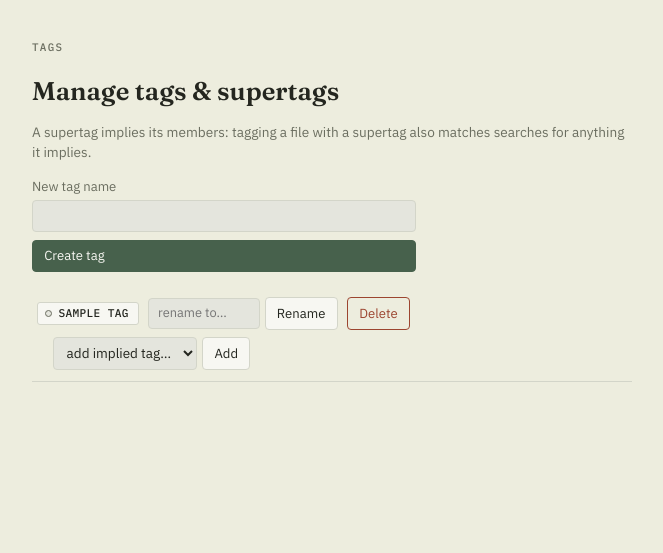
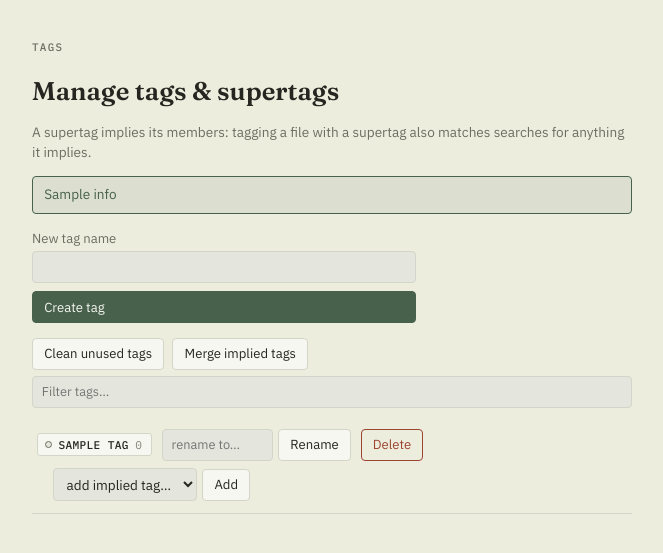
Before and after one commit to sameer-n012/tagger, a FastAPI app: template src/tagger/templates/tags.html in a window 1280 px wide. Shown: the part 47-600 px from the top of the page, without its empty margins (308-971 px from the left). Run offline with FastAPI, Linux system fonts and the light colour scheme; the template is opened without the code that fills it: most values are stand-ins (such as "Sample title", 1, 10 or a date in 2020).

Commit message:
Manage-tags page: search, scroll preservation, clean/merge, counts
- Filter input on the manage-tags page (same substring-match pattern as
  the browse page's left-panel tag filter), plus a matching filter on
  the browse page was already there -- this adds it to tags.html.
- Every action on the manage-tags page is a plain form POST -> redirect
  -> full reload, which was resetting scroll to the top each time.
  Stash window.scrollY in sessionStorage before any form on the page
  submits, restore it after the reload (mirrors the bulk-tag scroll fix
  on the browse page).
- tags.clean_unused_tags(): deletes every tag with zero direct file
  applications (being a supertag member alone doesn't count as used).
- tags.merge_implied_tags(): for every file, drops a direct tag
  application when another tag directly applied to the same file
  already implies it (transitively) via a supertag chain -- collapses
  redundant direct+implied duplication down to just the supertag.
  Both wired to POST /tags/clean-unused and /tags/merge-implied,
  confirm()-gated in the UI since neither is undoable, with a new
  info-banner style for the "removed N ..." feedback.
- tags.tag_file_counts(): direct per-tag file counts, now shown next to
  each tag chip on both the manage-tags page and the browse page's
  left-panel tag index.
- _file_panel.html: moved the Open file / Show in Finder buttons and
  the add-tag input above the existing tag chip list instead of below
  it.

```diff
--- a/src/tagger/routes/files.py
+++ b/src/tagger/routes/files.py
@@ -207,6 +207,7 @@ def browse(
             "files": files_view,
             "all_tags": all_tags,
             "members_by_supertag": members_by_supertag,
+            "tag_counts": tags_module.tag_file_counts(conn),
             "missing_files": _missing_files(conn),
             "q": q,
             "search_error": search_error,
--- a/src/tagger/static/style.css
+++ b/src/tagger/static/style.css
@@ -114,6 +114,15 @@ input[type="text"]:focus, input[type="search"]:focus, select:focus { background:
   font-size: 0.85rem;
   margin-bottom: 0.6rem;
 }
+.info-banner {
+  color: var(--moss);
+  background: color-mix(in srgb, var(--moss) 10%, transparent);
+  border: 1px solid var(--moss);
+  border-radius: 4px;
+  padding: 0.5rem 0.7rem;
+  font-size: 0.85rem;
+  margin-bottom: 0.6rem;
+}
 
 /* -------------------------------------------------- specimen-label tag chip */
 
@@ -132,6 +141,11 @@ input[type="text"]:focus, input[type="search"]:focus, select:focus { background:
   text-transform: uppercase;
   color: var(--ink);
   white-space: nowrap;
+}
+.tag-count {
+  color: var(--ink-muted);
+  font-weight: 400;
+  opacity: 0.85;
 }
 .tag-chip::before {
   content: "";
@@ -451,6 +465,7 @@ dialog::backdrop { background: rgba(36, 38, 31, 0.35); }
   padding: 0 1.25rem;
 }
 .page h1 { font-family: var(--font-display); font-weight: 600; font-size: 1.6rem; margin-bottom: 0.15rem; }
+.tag-toolbar { display: flex; gap: 0.5rem; flex-wrap: wrap; margin: 0.9rem 0 0.4rem; }
 .page-topbar {
   display: flex;
   align-items: center;
--- a/src/tagger/tags.py
+++ b/src/tagger/tags.py
@@ -216,3 +216,54 @@ def untagged_file_ids(conn: sqlite3.Connection) -> set[int]:
         "SELECT id FROM files WHERE id NOT IN (SELECT DISTINCT file_id FROM file_tags)"
     ).fetchall()
     return {row["id"] for row in rows}
+
+
+def tag_file_counts(conn: sqlite3.Connection) -> dict[int, int]:
+    """Count of files each tag is *directly* applied to -- doesn't count
+    files that only match it via supertag implication."""
+    rows = conn.execute("SELECT tag_id, COUNT(*) AS c FROM file_tags GROUP BY tag_id").fetchall()
+    return {row["tag_id"]: row["c"] for row in rows}
+
+
+def unused_tag_ids(conn: sqlite3.Connection) -> set[int]:
+    """Tags with zero direct file applications -- what clean_unused_tags
+    removes. Being someone else's supertag member doesn't count as used."""
+    rows = conn.execute(
+        "SELECT id FROM tags WHERE id NOT IN (SELECT DISTINCT tag_id FROM file_tags)"
+    ).fetchall()
+    return {row["id"] for row in rows}
+
+
+def clean_unused_tags(conn: sqlite3.Connection) -> int:
+    """Delete every tag with zero direct file applications. Returns the
+    number of tags removed."""
+    tag_ids = unused_tag_ids(conn)
+    if not tag_ids:
+        return 0
+    placeholders = ",".join("?" for _ in tag_ids)
+    conn.execute(f"DELETE FROM tags WHERE id IN ({placeholders})", tuple(tag_ids))
+    conn.commit()
+    return len(tag_ids)
+
+
+def merge_implied_tags(conn: sqlite3.Connection) -> int:
+    """For every file, drop a direct tag application if another tag
+    directly applied to the same file already implies it (transitively, via
+    a supertag chain) -- the direct application is then redundant. Returns
+    the number of file_tags rows removed."""
+    removed = 0
+    file_ids = [row["file_id"] for row in conn.execute("SELECT DISTINCT file_id FROM file_tags")]
+    for file_id in file_ids:
+        direct_tag_ids = {
+            row["tag_id"]
+            for row in conn.execute("SELECT tag_id FROM file_tags WHERE file_id = ?", (file_id,))
+        }
+        for tag_id in direct_tag_ids:
+            implying_supertags = _upward_closure(conn, tag_id)
+            if implying_supertags & direct_tag_ids:
+                conn.execute(
+                    "DELETE FROM file_tags WHERE file_id = ? AND tag_id = ?", (file_id, tag_id)
+                )
+                removed += 1
+    conn.commit()
+    return removed
--- a/src/tagger/templates/browse.html
+++ b/src/tagger/templates/browse.html
@@ -51,7 +51,10 @@
             {% endif %}
             <a class="tag-chip {% if tag.is_supertag %}is-supertag{% endif %}"
                data-name="{{ tag.name|lower }}"
-               href="/sources/{{ source.id }}/browse?q={{ tag.name }}&amp;path={{ path|urlencode }}">{{ tag.name }}</a>
+               href="/sources/{{ source.id }}/browse?q={{ tag.name }}&amp;path={{ path|urlencode }}">
+              {{ tag.name }}
+              <span class="tag-count">{{ tag_counts.get(tag.id, 0) }}</span>
+            </a>
           </div>
           {% if tag.is_supertag %}
             <ul class="implied-sublist" hidden>
--- a/src/tagger/templates/tags.html
+++ b/src/tagger/templates/tags.html
@@ -17,6 +17,10 @@
       <p class="error-banner">{{ error }}</p>
     {% endif %}
 
+    {% if info %}
+      <p class="info-banner">{{ info }}</p>
+    {% endif %}
+
     <form method="post" action="/sources/{{ source.id }}/tags" class="stacked-form">
       <label>
         New tag name
@@ -25,11 +29,27 @@
       <button type="submit" class="btn btn-primary">Create tag</button>
     </form>
 
+    <div class="tag-toolbar">
+      <form method="post" action="/sources/{{ source.id }}/tags/clean-unused" class="inline-form"
+            onsubmit="return confirm('Delete every tag with no files tagged? This can\'t be undone.');">
+        <button type="submit" class="btn">Clean unused tags</button>
+      </form>
+      <form method="post" action="/sources/{{ source.id }}/tags/merge-implied" class="inline-form"
+            onsubmit="return confirm('Remove direct tag applications that are already implied by another tag on the same file? This can\'t be undone.');">
+        <button type="submit" class="btn">Merge implied tags</button>
+      </form>
+    </div>
+
+    <input type="text" class="tag-filter" placeholder="Filter tags…" oninput="taggerFilterManageTags(this.value)">
+
     <ul class="tag-manage-list">
       {% for tag in tags %}
-        <li class="tag-manage-row">
+        <li class="tag-manage-row" data-name="{{ tag.name|lower }}">
           <div class="tag-manage-header">
-            <span class="tag-chip {% if tag.is_supertag %}is-supertag{% endif %}">{{ tag.name }}</span>
+            <span class="tag-chip {% if tag.is_supertag %}is-supertag{% endif %}">
+              {{ tag.name }}
+              <span class="tag-count">{{ tag_counts.get(tag.id, 0) }}</span>
+            </span>
             {% if tag.is_supertag %}<span class="hint">supertag</span>{% endif %}
 
             <form method="post" action="/sources/{{ source.id }}/tags/{{ tag.id }}/rename" class="inline-form">
@@ -70,4 +90,30 @@
       {% endfor %}
     </ul>
   </div>
+
+  <script>
+    function taggerFilterManageTags(query) {
+      var q = query.trim().toLowerCase();
+      document.querySelectorAll('.tag-manage-list > li').forEach(function (li) {
+        li.hidden = Boolean(q) && (li.dataset.name || '').indexOf(q) === -1;
+      });
+    }
+
+    (function () {
+      // Every action on this page (rename, delete, add/remove implied tag,
+      // clean, merge) is a plain form POST -> redirect -> full page load,
+      // which otherwise resets scroll to the top every time.
+      var scrollKey = 'tagger-tags-scroll:{{ source.id }}';
+      var saved = sessionStorage.getItem(scrollKey);
+      if (saved !== null) {
+        window.scrollTo(0, parseInt(saved, 10));
+        sessionStorage.removeItem(scrollKey);
+      }
+      document.querySelectorAll('.page form').forEach(function (form) {
+        form.addEventListener('submit', function () {
+          sessionStorage.setItem(scrollKey, String(window.scrollY));
+        });
+      });
+    })();
+  </script>
 {% endblock %}
```
Also changed, not shown: src/tagger/routes/tags.py (+27 -1 lines), src/tagger/templates/_file_panel.html (+16 -16 lines), tests/test_routes.py (+64 -0 lines), tests/test_tags.py (+43 -0 lines).
